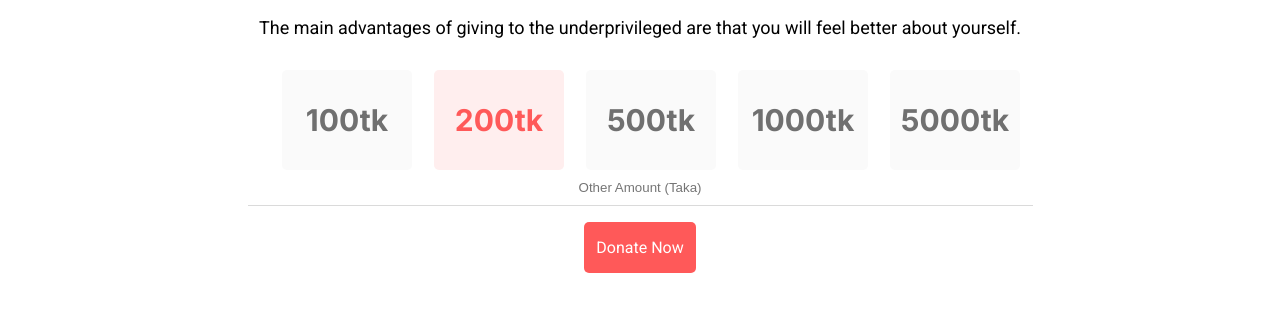
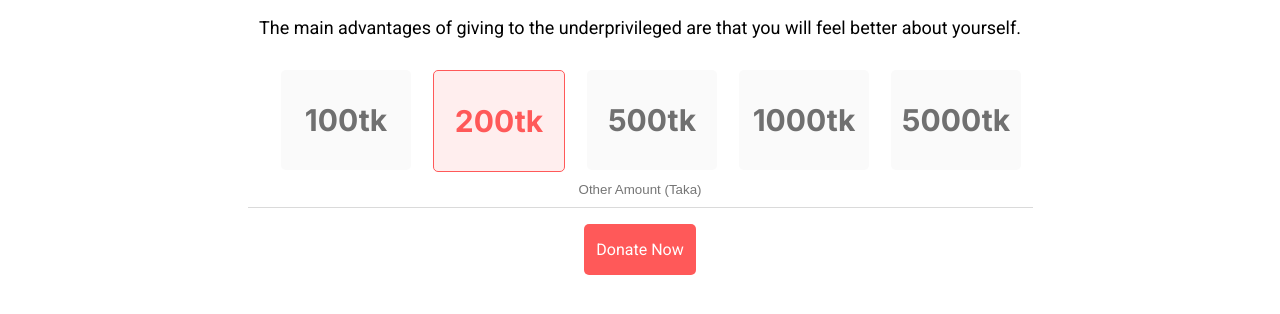
Before and after one commit to RufsanHossain/donate-today, a plain HTML site: page index.html in a window 1280 px wide. Shown: the part 734-1048 px from the top of the page. Drawn offline with Linux system fonts and the light colour scheme.

Commit message:
border added

```diff
--- a/style.css
+++ b/style.css
@@ -106,6 +106,7 @@ section {
 #two-hundred {
   background-color: #ffeeee;
   color: #ff5959;
+  border: 1px solid #ff5959;
 }
 
 .donate-today input {
```
